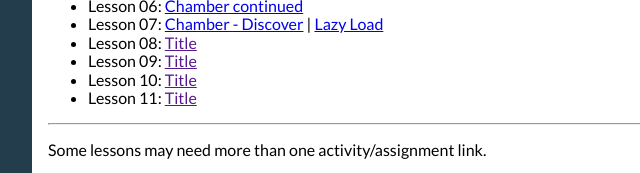
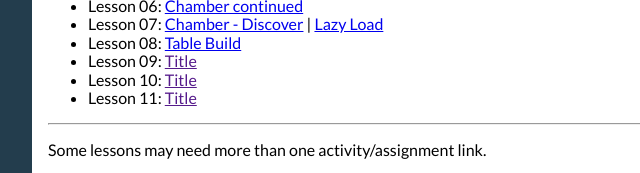
Before and after one commit to macbam/wdd230, a plain HTML site: page index.html in a window 1280 px wide. Shown: the part 346-519 px from the top of the page, 112-752 px from the left. Drawn offline with Linux system fonts and the light colour scheme.

```diff
--- a/index.html
+++ b/index.html
@@ -32,7 +32,7 @@
                 <li>Lesson 06: <a href="chamber/index.html">Chamber continued</a></li>
                 <li>Lesson 07: <a href="chamber2/discover.html">Chamber - Discover</a> |
                                <a href="lesson07/lazyload.html">Lazy Load</a></li>
-                <li>Lesson 08: <a href="">Title</a></li>
+                <li>Lesson 08: <a href="lesson08/tablebuild.html">Table Build</a></li>
                 <li>Lesson 09: <a href="">Title</a></li>
                 <li>Lesson 10: <a href="">Title</a></li>
                 <li>Lesson 11: <a href="">Title</a></li>
```
